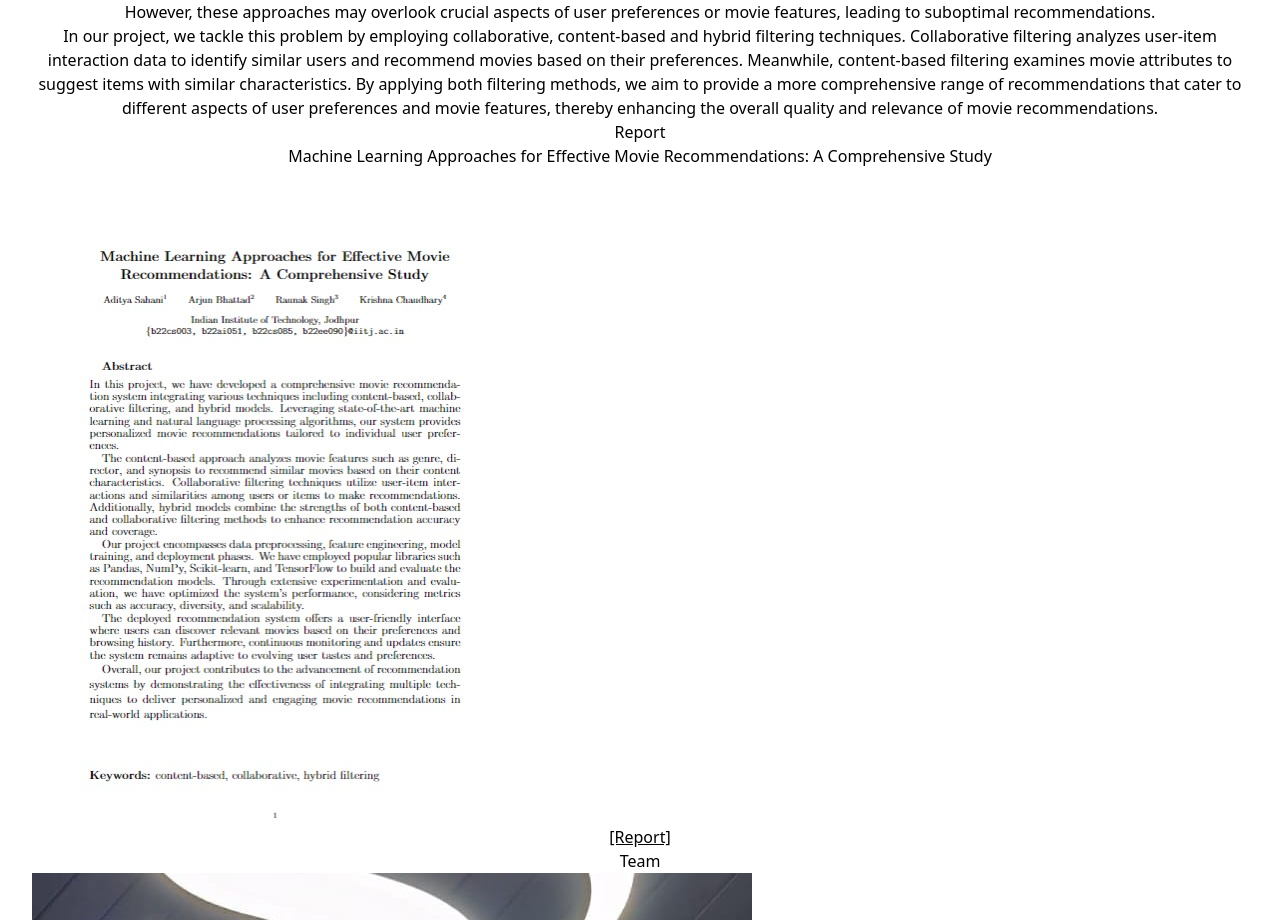
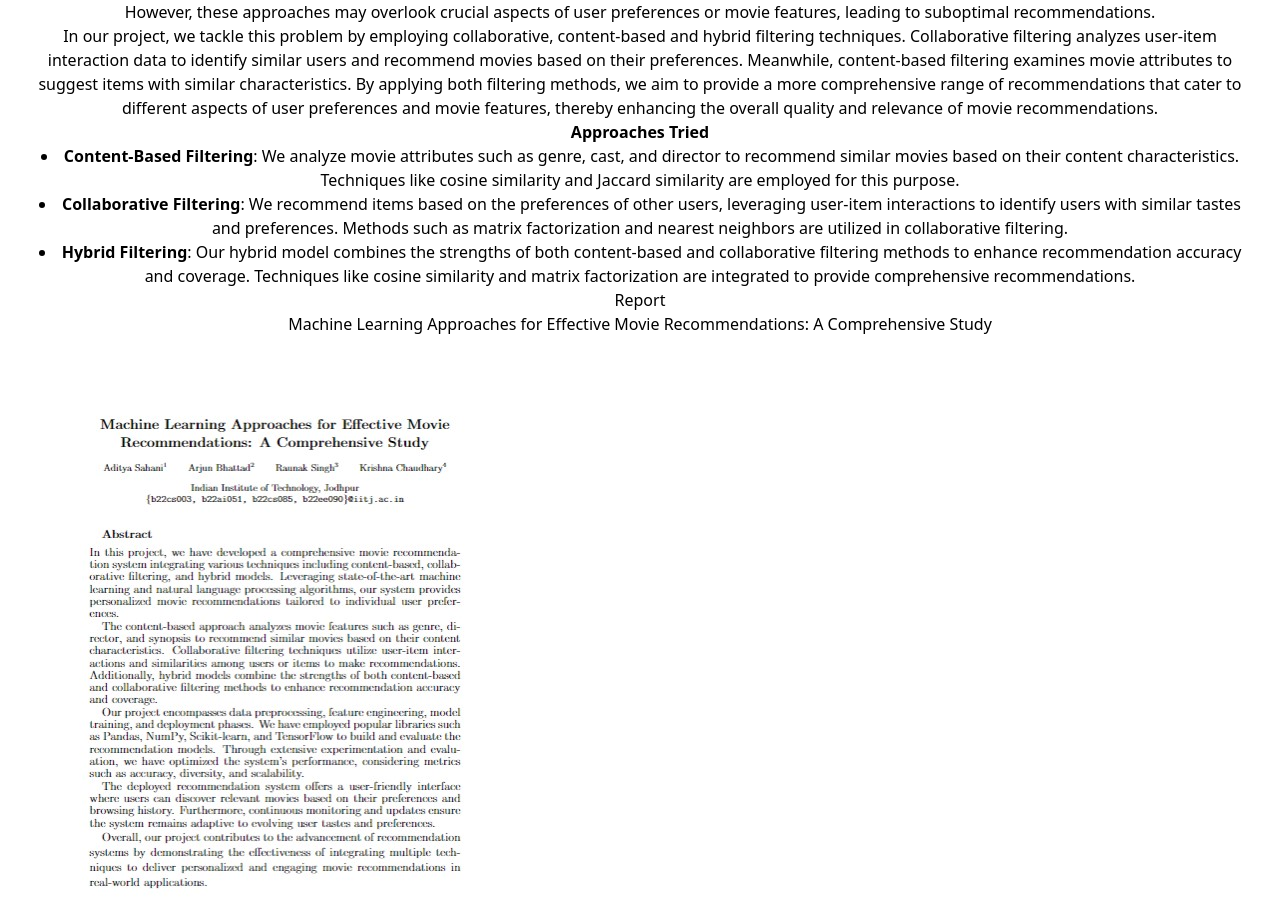
Before and after one commit to ArjunBhattad2004/MovieRecommendationSystem, a React (Vite) app in the folder course_website/: page / in a window 1280 px wide. Shown: the part 2161-3081 px from the top of the page. Built offline with nearby package versions, Linux system fonts and the light colour scheme.

Commit message:
add approaches tried on projectpage

```diff
--- a/course_website/src/components/ProjectPage.jsx
+++ b/course_website/src/components/ProjectPage.jsx
@@ -85,6 +85,15 @@ export default function ProjectPage(props) {
                 </div>
                 <p>{props.problemDescription}</p>
                 <p className="my-5">{props.solutionDescription}</p>
+                <p className='mb-3 text-2xl'><b>Approaches Tried</b> </p>
+
+                <li className='mb-2'><b>Content-Based Filtering</b>: We analyze movie attributes such as genre, cast, and director to recommend similar movies based on their content characteristics. Techniques like cosine similarity and Jaccard similarity are employed for this purpose.</li>
+
+                <li className='mb-2'><b>Collaborative Filtering</b>
+                : We recommend items based on the preferences of other users, leveraging user-item interactions to identify users with similar tastes and preferences. Methods such as matrix factorization and nearest neighbors are utilized in collaborative filtering.</li>
+
+                <li><b>Hybrid Filtering</b>:
+                Our hybrid model combines the strengths of both content-based and collaborative filtering methods to enhance recommendation accuracy and coverage. Techniques like cosine similarity and matrix factorization are integrated to provide comprehensive recommendations.</li>
             </div>
             {/* Problem Description */}
 
```
